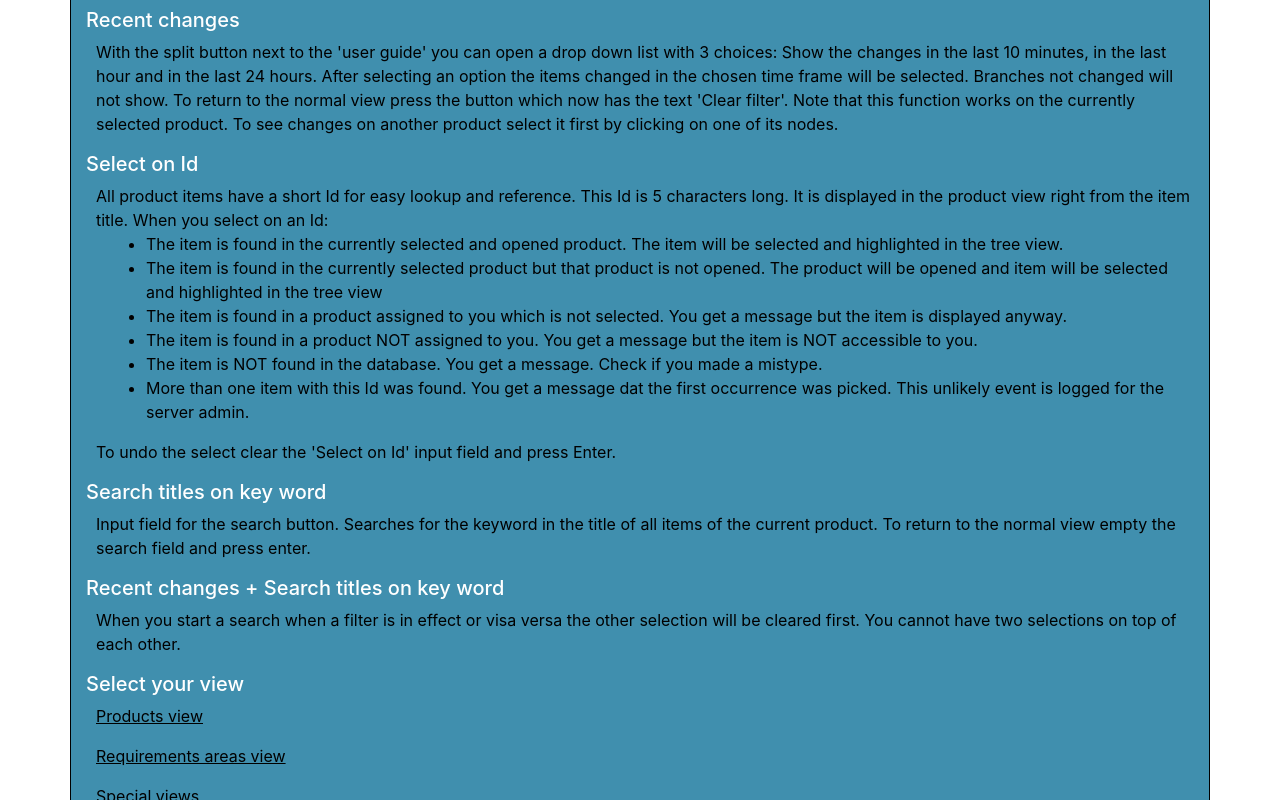
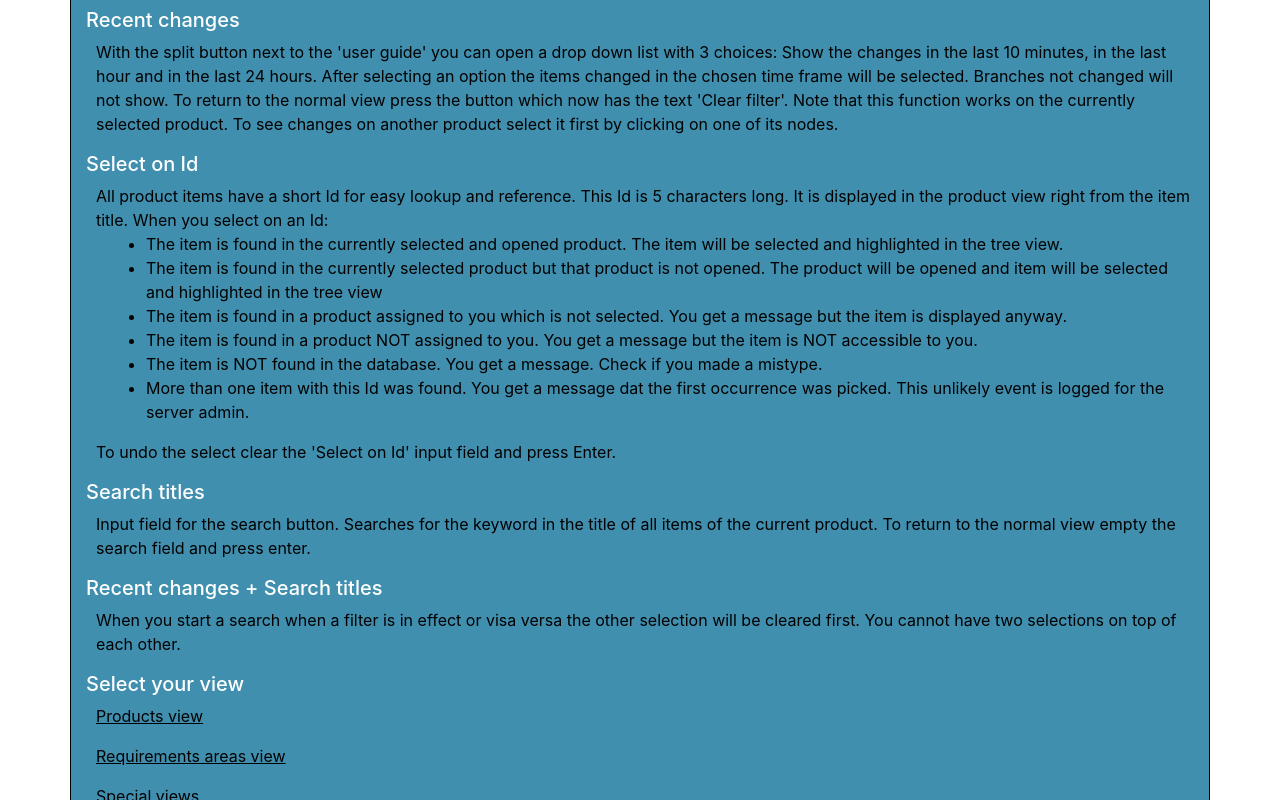
Before and after one commit to ErikVerheul/OneBacklog, a Vue app: page /userguide in a window 1280 px wide. Shown: the part 374-1174 px from the top of the page. Built offline with nearby package versions, Linux system fonts and the light colour scheme.

Commit message:
Shorten utton title

```diff
--- a/src/components/userguide/userguide.vue
+++ b/src/components/userguide/userguide.vue
@@ -24,9 +24,9 @@
 					<li>More than one item with this Id was found. You get a message dat the first occurrence was picked. This unlikely event is logged for the server admin.</li>
 				</ul>
 				To undo the select clear the 'Select on Id' input field and press Enter.</p>
-				<h5>Search titles on key word</h5>
+				<h5>Search titles</h5>
 				<p>Input field for the search button. Searches for the keyword in the title of all items of the current product. To return to the normal view empty the search field and press enter.</p>
-				<h5>Recent changes + Search titles on key word</h5>
+				<h5>Recent changes + Search titles</h5>
 				<p>When you start a search when a filter is in effect or visa versa the other selection will be cleared first. You cannot have two selections on top of each other.</p>
 				<h5>Select your view</h5>
 				<p><a href="#pv">Products view</a></p>
```
